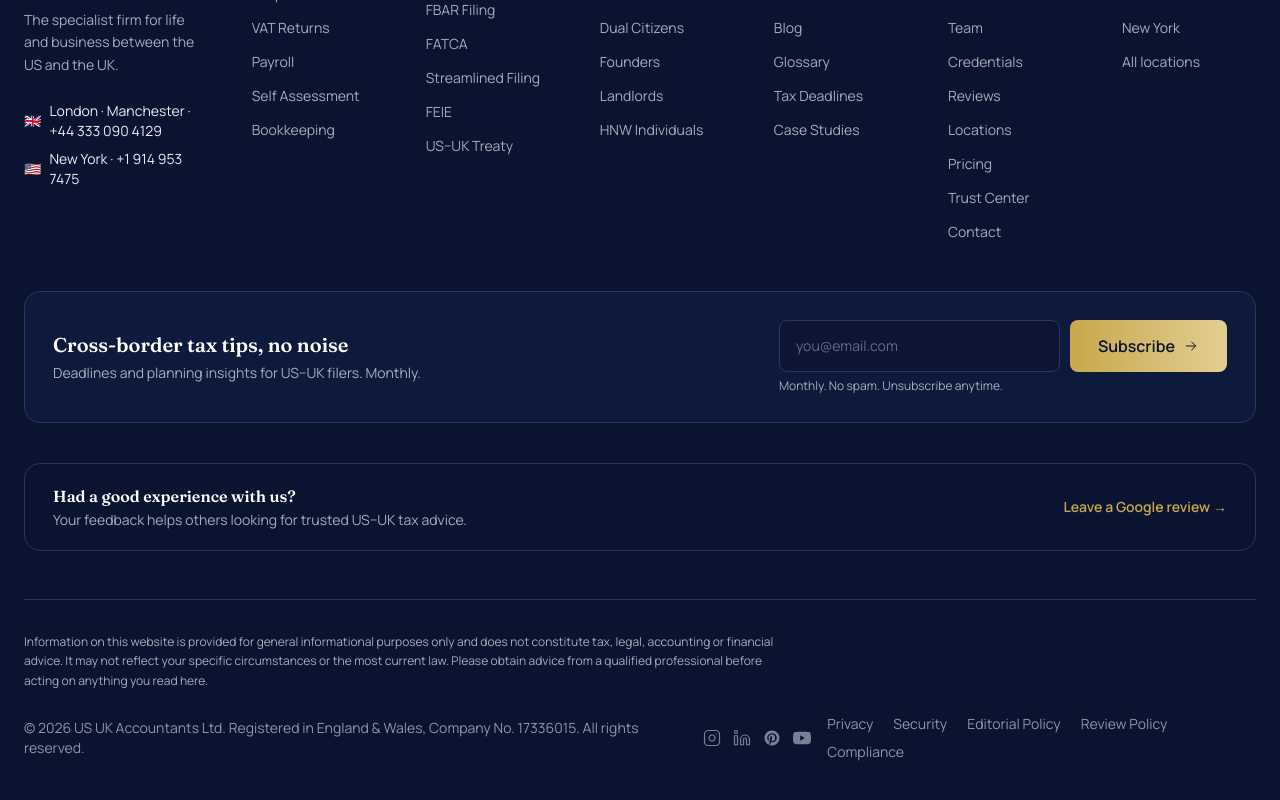
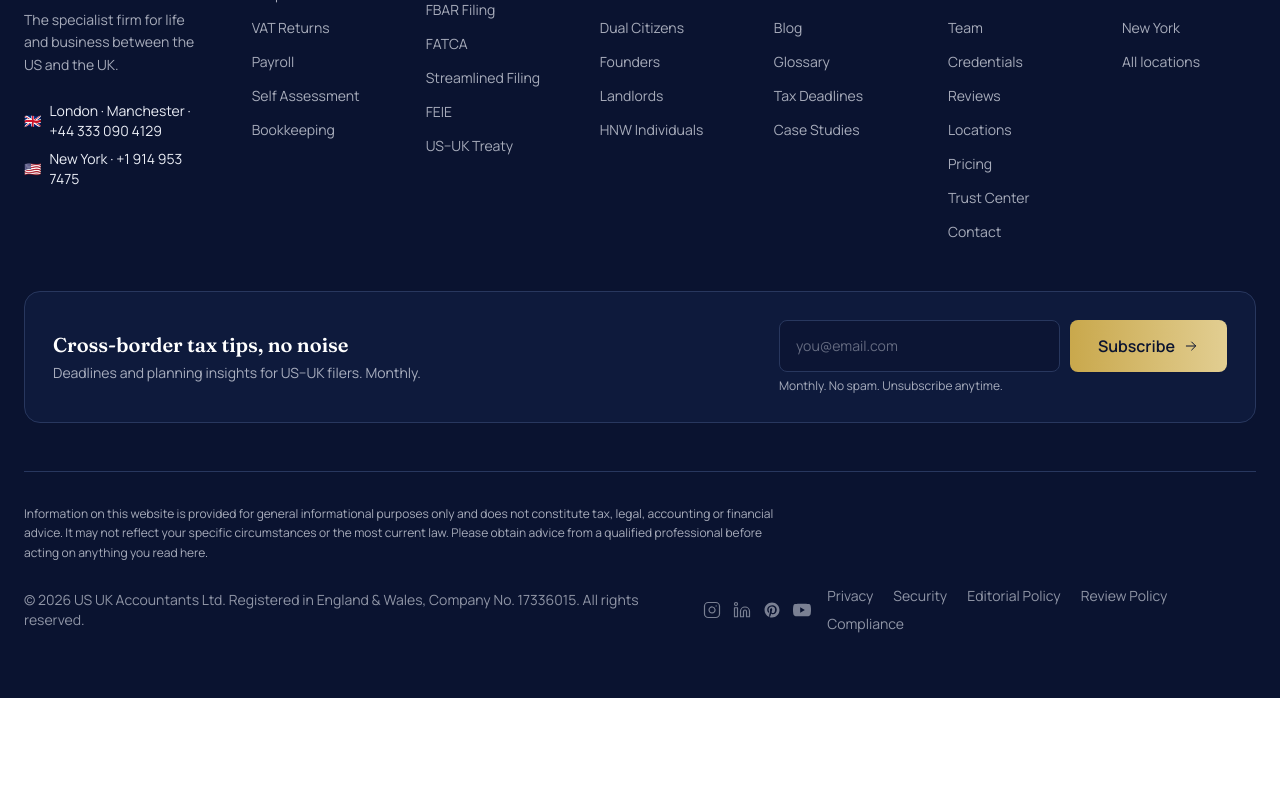
Before and after one commit to usuktaxadvisor/usuk-accountants, a Next.js app: page /resources/calculators in a window 1280 px wide. Shown: the part 3709-4509 px from the top of the page. After the commit the page ends 4407 px from the top, so only its background shows below. Built offline with nearby package versions, Linux system fonts and the light colour scheme; no server answers.

Commit message:
Footer: remove Google review CTA (moving to Contact/Find Us)
Removed unused OFFICES import and Google review section.

```diff
--- a/src/components/library/Footer.tsx
+++ b/src/components/library/Footer.tsx
@@ -1,6 +1,6 @@
 import Logo from '@/components/ui/Logo';
 import { LeadCaptureForm } from '@/components/library/Forms';
-import { footerColumns, legalLinks, OFFICES, PHONE_UK, PHONE_US } from '@/lib/site-data';
+import { footerColumns, legalLinks, PHONE_UK, PHONE_US } from '@/lib/site-data';
 import { IconInstagram, IconLinkedin, IconPinterest, IconYoutube } from '@/components/ui/icons';
 
 const SOCIALS = [
@@ -10,9 +10,7 @@ const SOCIALS = [
   { label: 'US UK Accountants on YouTube', href: 'https://www.youtube.com/@USUKAccountants', Icon: IconYoutube },
 ];
 
-
 export default function Footer() {
-  const googleReviewUrl = OFFICES.find((o) => o.id === 'manchester')?.gbpUrl;
   return (
     <footer className="bg-navy-ink text-softwhite">
       <div className="mx-auto max-w-container px-6 py-16">
@@ -61,16 +59,6 @@ export default function Footer() {
           </div>
         </div>
 
-        {googleReviewUrl && (
-          <div className="mt-10 flex flex-col items-start justify-between gap-3 rounded-2xl border border-navy-slate px-7 py-5 md:flex-row md:items-center">
-            <div>
-              <p className="font-display text-base font-semibold text-white">Had a good experience with us?</p>
-              <p className="mt-0.5 text-sm text-softwhite/70">Your feedback helps others looking for trusted US–UK tax advice.</p>
-            </div>
-            <a href={googleReviewUrl} target="_blank" rel="noopener noreferrer" className="text-sm font-semibold text-gold transition-colors hover:text-softwhite">Leave a Google review →</a>
-          </div>
-        )}
-
         <div className="mt-12 border-t border-navy-slate pt-8">
           <p className="max-w-3xl text-xs leading-relaxed text-softwhite/70">
             Information on this website is provided for general informational purposes only and does not constitute
```
